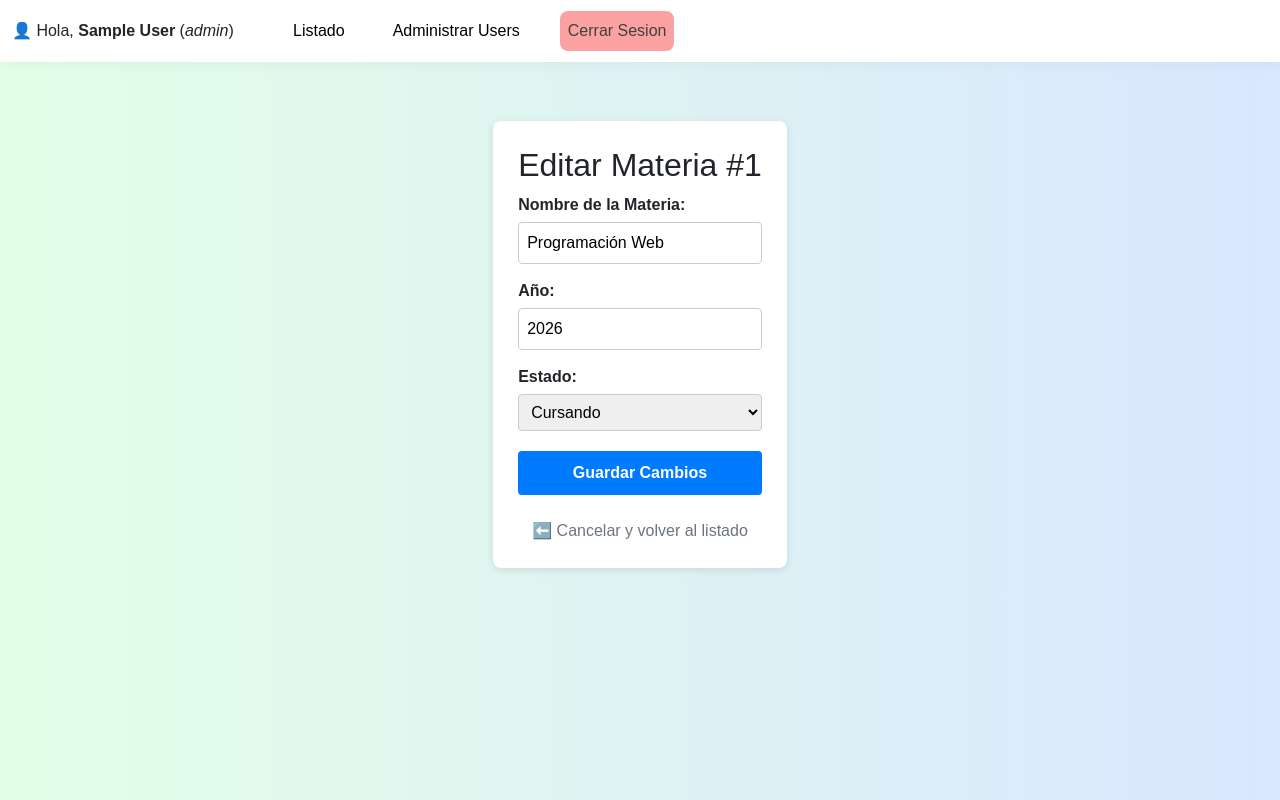
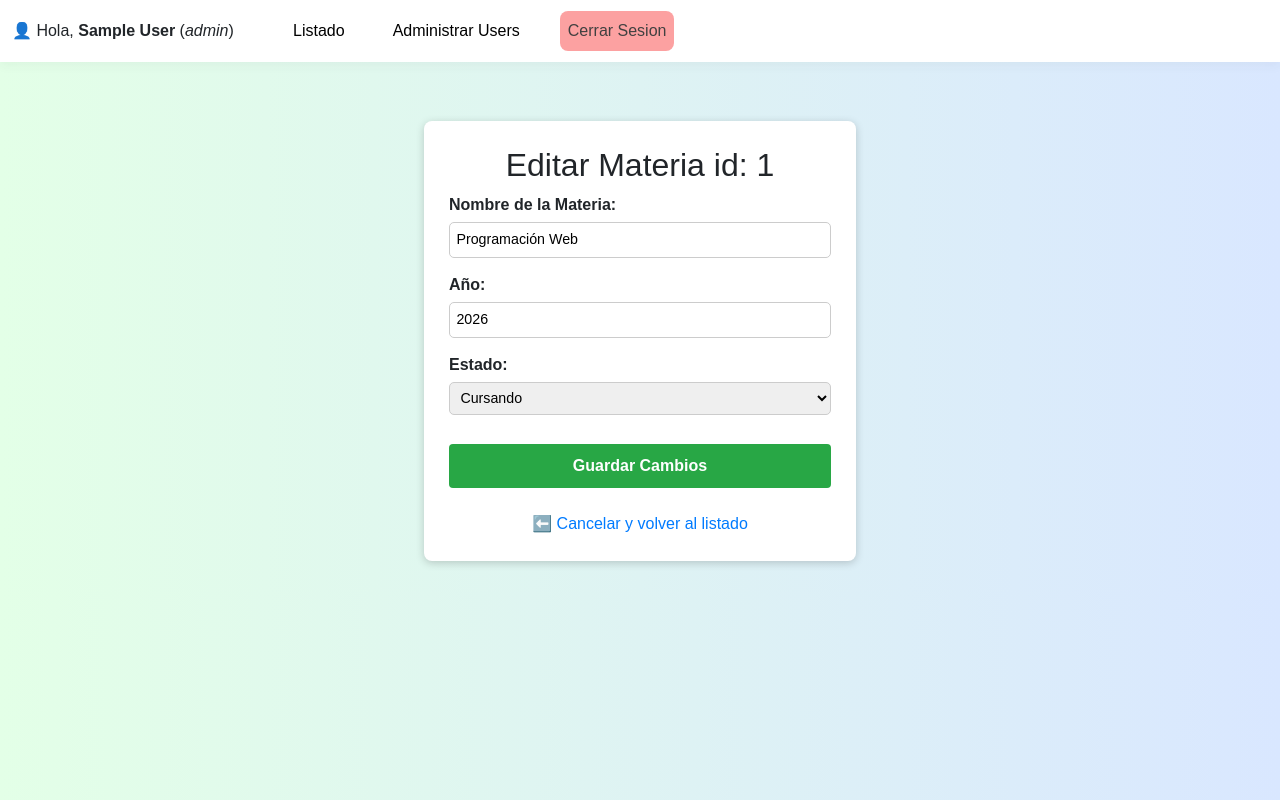
Before and after one commit to RocioEnriquez22/ProyectoListadoMateriasCRUD, a PHP site: page /index.php?action=edit&id=1 in a window 1280 px wide. Run offline with PHP 8.4, Linux system fonts and the light colour scheme; the visitor is signed in with stand-in values (Sample User, id 1); data comes from the database, SQL or seed files in the repository.

Commit message:
terminacion de css de los views para la edicion y creacion de materias

```diff
--- a/public/CSS/login.css
+++ b/public/CSS/login.css
@@ -1,3 +1,8 @@
+
+html{
+    font-family: Arial, Helvetica, sans-serif;
+    background:linear-gradient(90deg, #e3ffe7 0%, #d9e7ff 100%);
+}
 
 body {
     font-family: Arial, Helvetica, sans-serif;
@@ -90,7 +95,7 @@ body {
     transition: background-color 0.8s ease;
 }
 .btn-modal:hover {
-    background-color: #1e6c2f;
+    background-color: #04ca2f;
     color: white;
  }
 .btn-agregar-materia.btn-modal{
@@ -258,4 +263,62 @@ tbody tr td{
 
 .btn-accion:hover{
     box-shadow: 0 4px 0.62rem rgba(0, 0, 0, 0.368);
+
 }
+/*css crear materia*/
+div.div-crear-mat,div.div-editar-mat{
+    width: 27rem;
+    margin: 30px auto;
+
+    background: #fff;
+    padding: 25px;
+    border-radius: 8px;
+    box-shadow: 0 2px 8px rgba(0, 0, 0, 0.187);
+}
+
+div.input-form{
+    margin-bottom: 15px;
+}
+div.input-form label{
+    display: block;
+    font-weight: bold;
+    margin-bottom: 5px;
+}
+
+div.input-form input,div.input-form select{
+    width: 100%;
+    padding: 0.4rem;
+    box-sizing: border-box;
+    border: 1px solid #ccc;
+    border-radius: 5px;
+    font-size: 0.89rem;
+}
+
+div.input-form select{
+    margin-bottom: 0.9rem;
+}
+.div-crear-mat a:last-child, .div-editar-mat a:last-child{
+    display: block;
+    text-align: center;
+    color: #007bff;
+    text-decoration: none;
+
+}
+
+select[name="rol"]{
+    padding: 4px 8px;
+    border-radius: 4px;
+    border: 1px solid #ccc;
+}
+form[action*="changeRole"]{
+    display: flex;
+    gap: 8px;
+    align-items: center;
+    margin: 0;
+}
+.error-año{
+    color: #dc3545;
+    display: none;
+    font-weight: bold;
+    margin-top: 4px;
+}
--- /dev/null
+++ b/public/JS/materia-validacion.js
@@ -0,0 +1,49 @@
+document.addEventListener('DOMContentLoaded', function () {
+    // Buscamos cualquier formulario de materia presente en la página
+    const formMateria = document.querySelector('form[action*="store"], form[action*="update"]');
+
+    if (!formMateria) return;
+
+    const inputAno = document.getElementById('año');
+
+    if (!inputAno) return;
+
+    // Crear el contenedor para el mensaje de error de manera dinámica debajo del input
+    const errorSmall = document.createElement('small');
+    errorSmall.style.color = '#dc3545';
+    errorSmall.style.fontWeight = 'bold';
+    errorSmall.style.display = 'none';
+    errorSmall.style.marginTop = '4px';
+
+    // Insertar el mensaje debajo del campo Año
+    inputAno.parentNode.appendChild(errorSmall);
+
+    // Escuchar el evento submit del formulario
+    formMateria.addEventListener('submit', function (e) {
+        const valorAno = parseInt(inputAno.value, 10);
+
+
+        if (isNaN(valorAno) || valorAno <= 1900) {
+            e.preventDefault(); // Detener el envío del formulario al servidor
+
+            // Mostrar mensaje de error visual
+            errorSmall.textContent = 'Error: El año debe ser mayor a 1900.';
+            errorSmall.style.display = 'block';
+            inputAno.style.borderColor = '#960513e5';
+            inputAno.focus();
+        } else {
+            // Ocultar mensaje si cumple la regla
+            errorSmall.style.display = 'none';
+            inputAno.style.borderColor = '#ccc';
+        }
+    });
+
+    // Limpiar el error en tiempo real mientras el usuario escribe
+    inputAno.addEventListener('input', function () {
+        const valorAno = parseInt(inputAno.value, 10);
+        if (!isNaN(valorAno) && valorAno > 2000) {
+            errorSmall.style.display = 'none';
+            inputAno.style.borderColor = '#ccc';
+        }
+    });
+});
--- a/views/materias/editarMateria.php
+++ b/views/materias/editarMateria.php
@@ -1,25 +1,26 @@
 <?php require __DIR__ . "/../layouts/header.php"; ?>
 
-<div style="max-width: 500px; margin: 30px auto; font-family: Arial, sans-serif; background: white; padding: 25px; border-radius: 8px; box-shadow: 0 2px 8px rgba(0,0,0,0.1);">
-    <h2>Editar Materia #<?= htmlspecialchars($materia['idMateria']) ?></h2>
+<div class="div-editar-mat">
+    <h2>Editar Materia id: <?= htmlspecialchars($materia['idMateria']) ?></h2>
 
     <form action="index.php?action=update" method="POST">
         <!-- Campo oculto para enviar el ID de la materia que se va a actualizar -->
         <input type="hidden" name="idMateria" value="<?= htmlspecialchars($materia['idMateria']) ?>">
 
-        <div style="margin-bottom: 15px;">
-            <label for="nombre" style="display: block; font-weight: bold; margin-bottom: 5px;">Nombre de la Materia:</label>
-            <input type="text" id="nombre" name="nombre" value="<?= htmlspecialchars($materia['nombre']) ?>" required style="width: 100%; padding: 8px; box-sizing: border-box; border: 1px solid #ccc; border-radius: 4px;">
+        <div class="input-form">
+            <label for="nombre" >Nombre de la Materia:</label>
+            <input type="text" id="nombre" name="nombre" value="<?= htmlspecialchars($materia['nombre']) ?>" required >
         </div>
 
-        <div style="margin-bottom: 15px;">
-            <label for="año" style="display: block; font-weight: bold; margin-bottom: 5px;">Año:</label>
-            <input type="number" id="año" name="año" value="<?= htmlspecialchars($materia['año']) ?>" required style="width: 100%; padding: 8px; box-sizing: border-box; border: 1px solid #ccc; border-radius: 4px;">
+        <div class="input-form">
+            <label for="año" >Año:</label>
+            <input type="number" id="año" name="año" value="<?= htmlspecialchars($materia['año']) ?>" required >
+            <small id="error-año" ></small>
         </div>
 
-        <div style="margin-bottom: 20px;">
-            <label for="idEstado" style="display: block; font-weight: bold; margin-bottom: 5px;">Estado:</label>
-            <select id="idEstado" name="idEstado" required style="width: 100%; padding: 8px; box-sizing: border-box; border: 1px solid #ccc; border-radius: 4px;">
+        <div class="input-form">
+            <label for="idEstado" >Estado:</label>
+            <select id="idEstado" name="idEstado" required >
                 <?php if (!empty($estados)): ?>
                     <?php foreach ($estados as $estado): ?>
                         <option value="<?= $estado['idEstado'] ?>" <?= ($estado['idEstado'] == $materia['idEstado']) ? 'selected' : '' ?>>
@@ -33,13 +34,15 @@
             </select>
         </div>
 
-        <button type="submit" style="background-color: #007bff; color: white; border: none; padding: 10px 15px; border-radius: 4px; font-weight: bold; cursor: pointer; width: 100%;">
+        <button type="submit" class="btn-modal">
             Guardar Cambios
         </button>
     </form>
 
     <br>
-    <a href="index.php?action=index" style="display: block; text-align: center; color: #6c757d; text-decoration: none;">⬅️ Cancelar y volver al listado</a>
+    <a href="index.php?action=index" >⬅️ Cancelar y volver al listado</a>
 </div>
 
+
+<script src="../JS/materia-validacion.js"></script>
 <?php require __DIR__ . "/../layouts/footer.php"; ?>
```
Also changed, not shown: views/materias/crearMateria.php (+13 -12 lines), views/users/listaUsers.php (+7 -4 lines).
